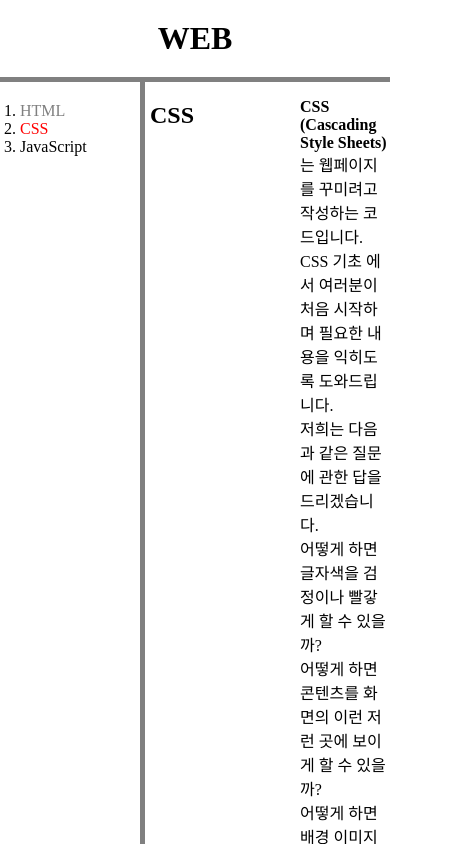
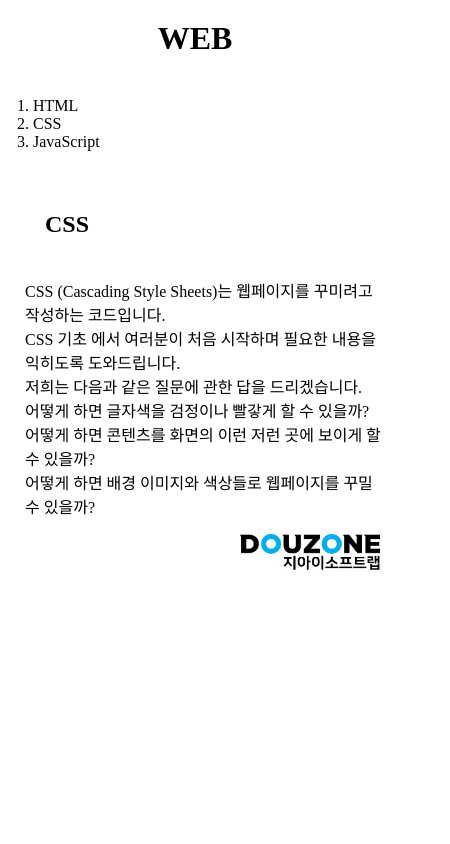
Before and after one commit to YEO-MAN/Hwagok-dong, a plain HTML site: page 2.html in a window 390 px wide. Shown: the top 844 px of the page, 450 px wide, since content can reach past the window. Drawn offline with Linux system fonts and the light colour scheme.

Commit message:
update
add id=grid
add #active

Signed-off-by: YEO <130412613+YEO-MAN@users.noreply.github.com>

```diff
--- a/2.html
+++ b/2.html
@@ -6,12 +6,6 @@
     <style>
         body {
             margin:0;
-        }
-    #active {
-        color:red;
-    }
-    .saw {
-        color:grey;
         }
     a {
         color:black;
@@ -22,20 +16,39 @@
     */
     h1{
         font: size 45px;
+        border-bottom:1px solid gray;
         text-align: center;
-        border-bottom:5px solid gray;
         margin:0;
         padding: 20px;
     }
+    h2{
+        padding: 20px;
+    }
     ol {
-        border-right: 5px solid gray;
+        border-right: 1px solid gray;
         width:100px;
         margin:0;
         padding: 20px;
     }
     #grid {
         display: grid;
-        grid-template-columns: 150px 150px 1fr;
+        grid-template-columns: 150px 1fr;
+    }
+    #grid ol{
+        padding-left: 33px;
+    }
+    #grid #article{
+        padding-left: 25px;
+    }
+    @media(max-width:800px){
+        #grid {
+        display: block;
+    }
+    ol {
+        border-right: none;
+    }
+    h1 {
+        border-bottom:1px none;
     }
     </style>
 </head>
@@ -43,19 +56,20 @@
     <h1><a href="index.html" >WEB</a></h1>
         <div id="grid">
             <ol>
-                <li><a href="1.html" class="saw">HTML</a></li>
-                <li><a href="2.html" class="saw" id="active">CSS</a></li>
-                <li><a href="3.html" >JavaScript</a></li>
+                <li><a href="1.html">HTML</a></li>
+                <li><a href="2.html">CSS</a></li>
+                <li><a href="3.html">JavaScript</a></li>
             </ol>
+            <div id="article">
             <H2>CSS</H2>
-            <p><strong>CSS (Cascading Style Sheets)</strong>는 웹페이지를 꾸미려고 작성하는 코드입니다.<br>
+            <p>CSS (Cascading Style Sheets)는 웹페이지를 꾸미려고 작성하는 코드입니다.<br>
                 CSS 기초 에서 여러분이 처음 시작하며 필요한 내용을 익히도록 도와드립니다.<br>
                 저희는 다음과 같은 질문에 관한 답을 드리겠습니다.<br>
                 어떻게 하면 글자색을 검정이나 빨갛게 할 수 있을까?<br>
                 어떻게 하면 콘텐츠를 화면의 이런 저런 곳에 보이게 할 수 있을까?<br>
                 어떻게 하면 배경 이미지와 색상들로 웹페이지를 꾸밀 수 있을까?
             </p>
-                    <center><img src="CSS.jpg" width="450"></center>
+        </div>
     </div>
 </div>
 <img src="지아이소프트랩.jpg" width="150" style="float: right; margin-left: 10px;">
```
Also changed, not shown: mediaquery.html (added, +24 -0 lines). Lines whose indentation alone changed are shown as unchanged.
